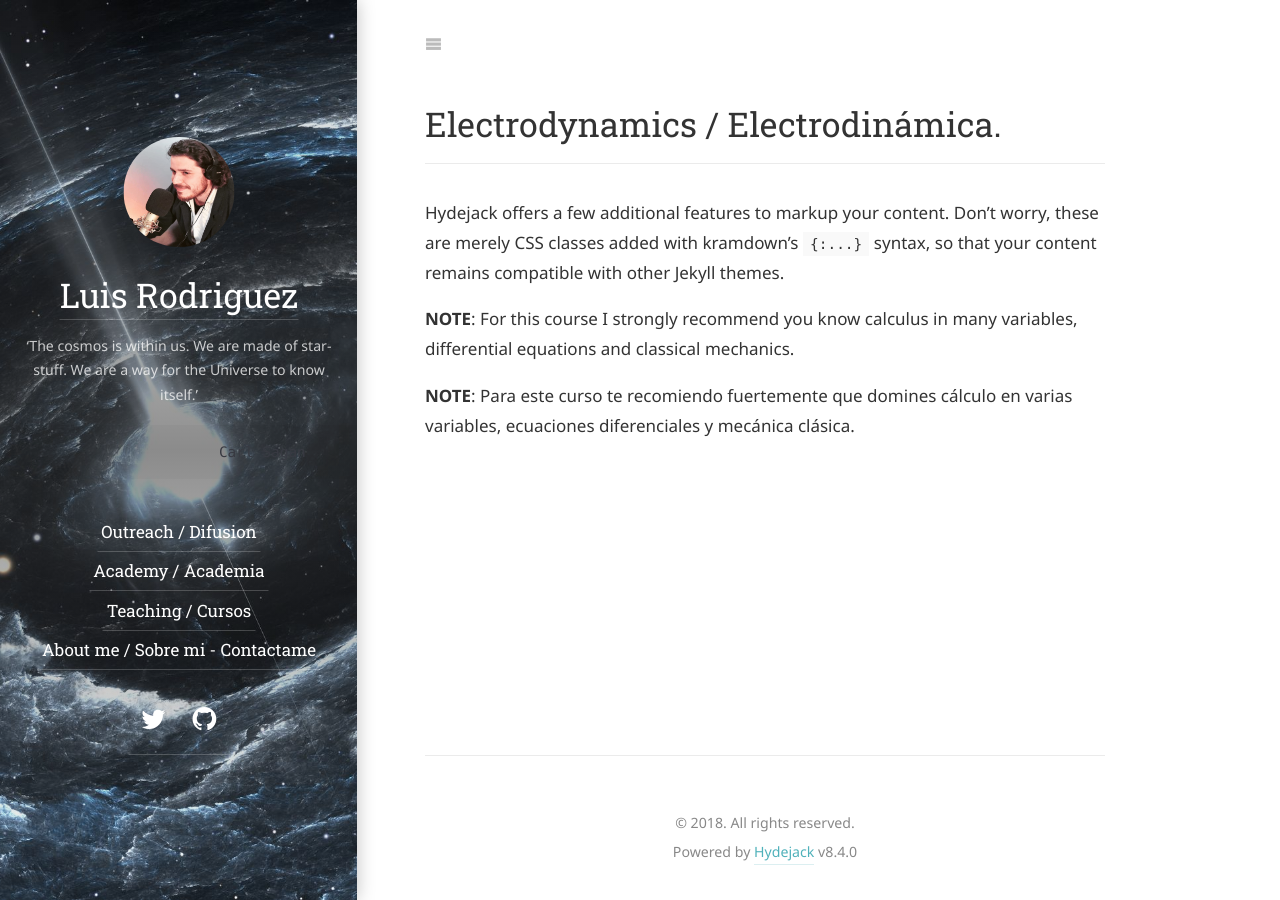
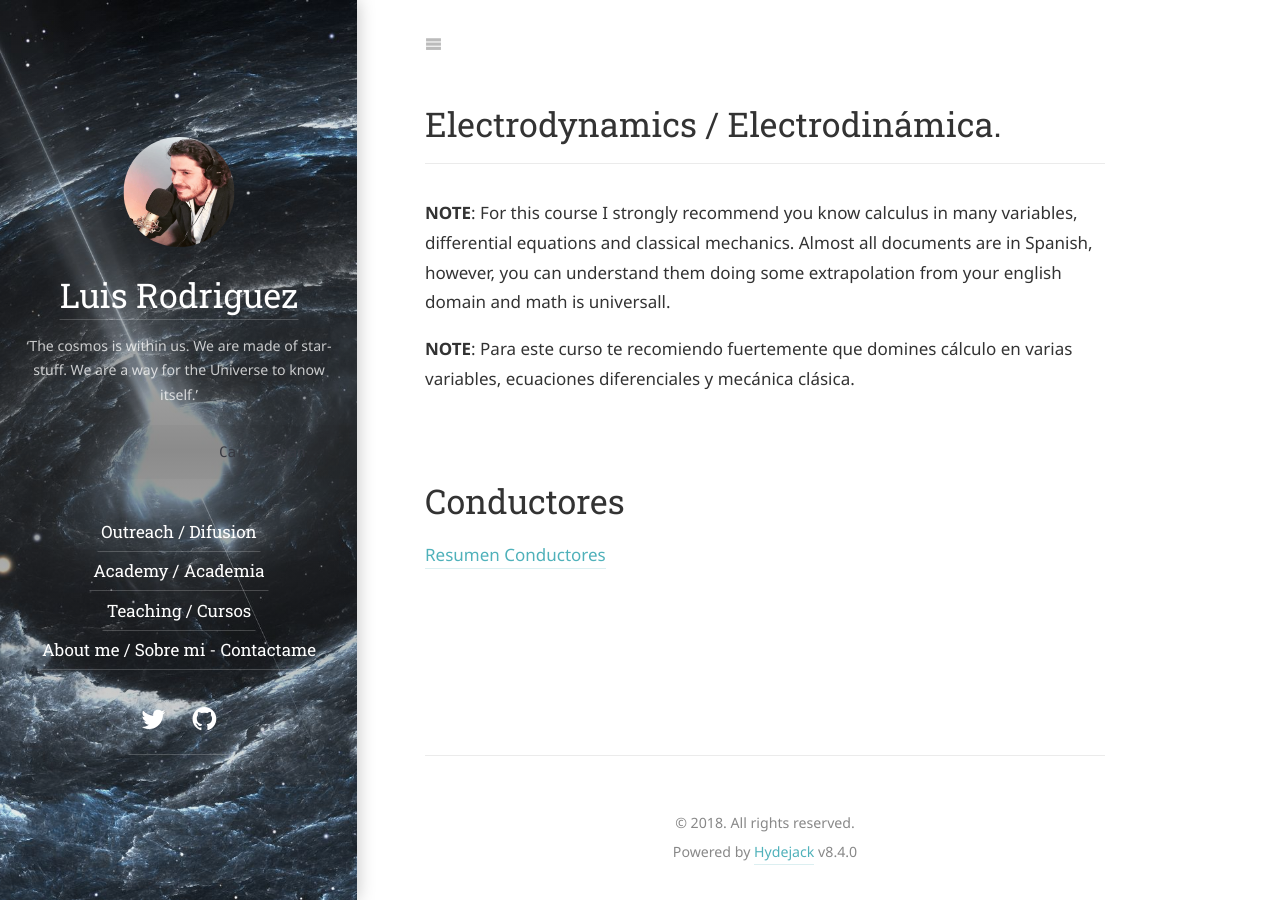
Before and after one commit to Lsrodrig/lsrodrig.github.io, a Jekyll site: the page built from docs/Electromagnetism.md, in a window 1280 px wide. Built offline with Jekyll 4.4.1, drawn with Linux system fonts in a browser that asks for light colours; some web fonts are replaced; our own code applies the rules of GitHub Pages for plain Markdown files.

Commit message:
Update Electromagnetism.md

```diff
--- a/docs/Electromagnetism.md
+++ b/docs/Electromagnetism.md
@@ -8,10 +8,17 @@ hide_description: true
 
 # Electrodynamics / Electrodinámica.
 
-Hydejack offers a few additional features to markup your content.
-Don't worry, these are merely CSS classes added with kramdown's `{:...}` syntax,
-so that your content remains compatible with other Jekyll themes.
 
-**NOTE**: For this course I strongly recommend you know calculus in many variables, differential equations and classical mechanics.
+
+
+
+**NOTE**: For this course I strongly recommend you know calculus in many variables, differential equations and classical mechanics. Almost all documents are in Spanish, however,  you can understand them doing some extrapolation from your english domain and math is universall.
 
 **NOTE**: Para este curso te recomiendo fuertemente que domines cálculo en varias variables, ecuaciones diferenciales y mecánica clásica.
+
+
+
+
+# Conductores
+
+[Resumen Conductores](https://drive.google.com/file/d/1DuYSy9pLAqzWt6TZRZRVi_GWwJhhno8t/view?usp=sharing)
```
